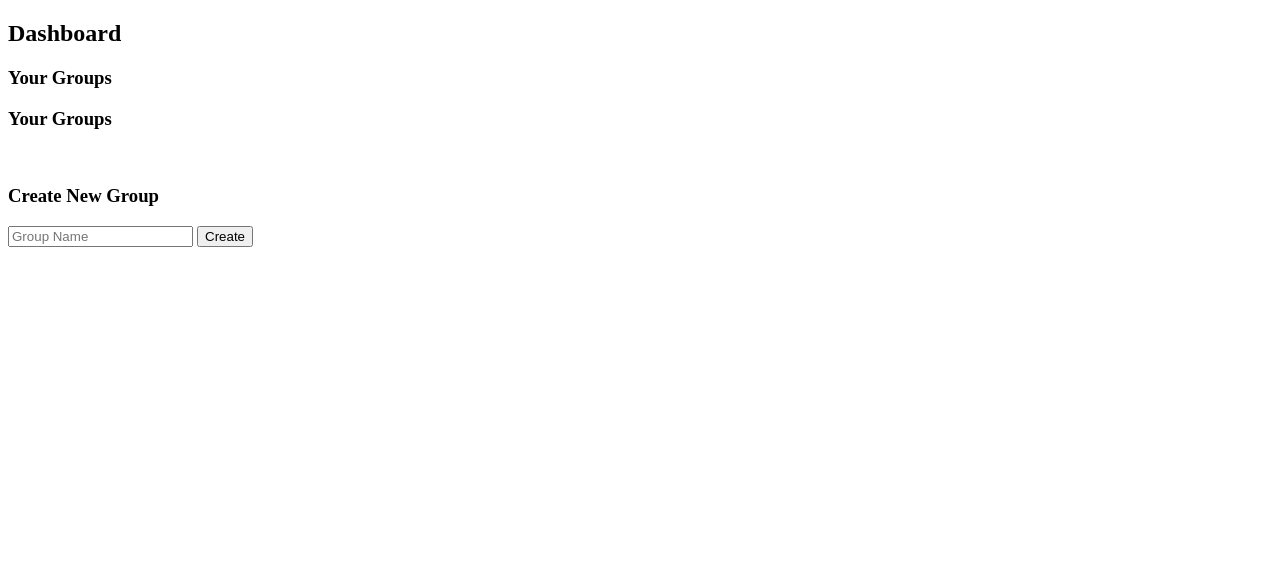
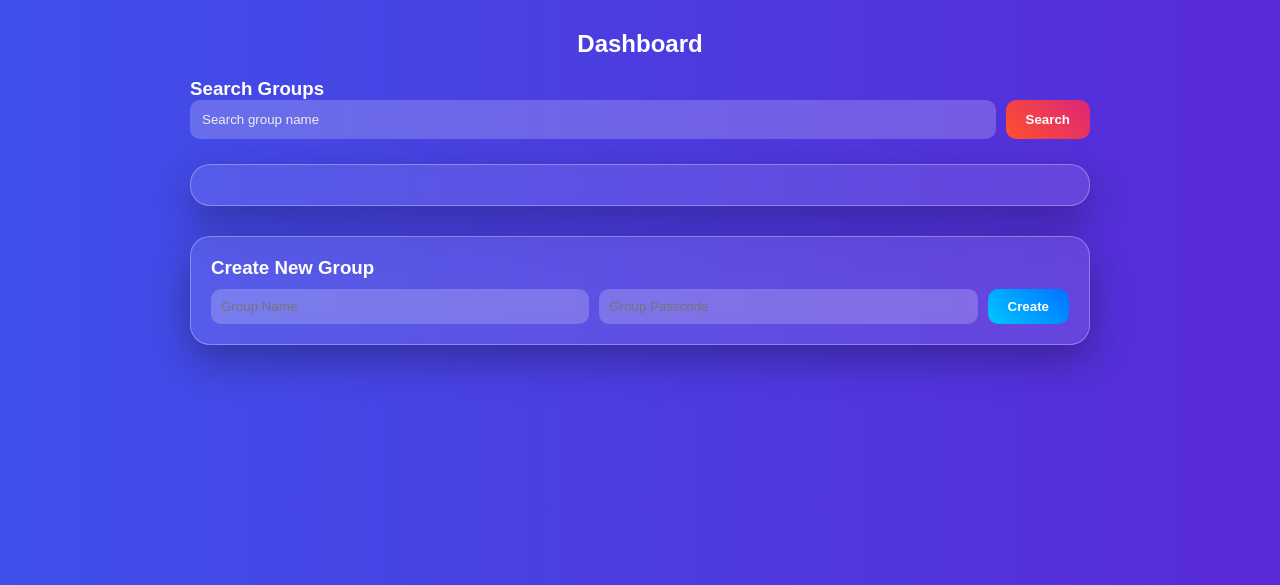
Before and after one commit to bhavit-jfb/chat-app, a Flask app: page /dashboard in a window 1280 px wide. Shown: the top 585 px of the page. Run offline with Flask 3, Linux system fonts and the light colour scheme; data that the repository does not hold is empty.

Commit message:
Update dashboard.html

```diff
--- a/templates/dashboard.html
+++ b/templates/dashboard.html
@@ -1,29 +1,92 @@
 <!DOCTYPE html>
 <html>
+
 <head>
-    <title>Dashboard</title>
+<title>Dashboard</title>
+
+<meta name="viewport" content="width=device-width, initial-scale=1.0">
+
+<link rel="stylesheet" href="{{ url_for('static', filename='css/dashboard.css') }}">
+
 </head>
+
 <body>
+
+<div class="container">
 
 <h2>Dashboard</h2>
 
-<h3>Your Groups</h3>
+<h3>Search Groups</h3>
 
-<h3>Your Groups</h3>
+<form method="GET" action="/dashboard" class="search-box">
+<input type="text" name="search" placeholder="Search group name">
+<button type="submit">Search</button>
+</form>
+
+<div class="results-box">
+
+{% if search %}
 
 {% for group in groups %}
-    <p>
-        <a href="/group/{{ group.id }}">{{ group.name }}</a>
-    </p>
+
+<div class="bam">
+
+<h3>{{ group.name }}</h3>
+
+<form method="POST" action="/join-group" onsubmit="return askName()">
+<input type="hidden" name="group_id" value="{{ group.id }}">
+<input type="password" name="passcode" placeholder="Passcode" required>
+<button type="submit">Join</button>
+</form>
+
+</div>
+
 {% endfor %}
 
-<br>
+{% if groups|length == 0 %}
+<p>No groups found</p>
+{% endif %}
+
+{% endif %}
+
+</div>
+
+<div class="create-box">
 
 <h3>Create New Group</h3>
+
 <form method="POST" action="/create-group">
-    <input type="text" name="group_name" placeholder="Group Name" required>
-    <button type="submit">Create</button>
+
+<input type="text" name="group_name" placeholder="Group Name" required>
+
+<input type="password" name="passcode" placeholder="Group Passcode" required>
+
+<button type="submit">Create</button>
+
 </form>
+
+</div>
+
+</div>
+
+<script>
+
+function askName(){
+
+let name = prompt("Enter your name");
+
+if(!name){
+alert("Name required");
+return false;
+}
+
+localStorage.setItem("chat_name", name);
+
+return true;
+
+}
+
+</script>
 
 </body>
 </html>
```
